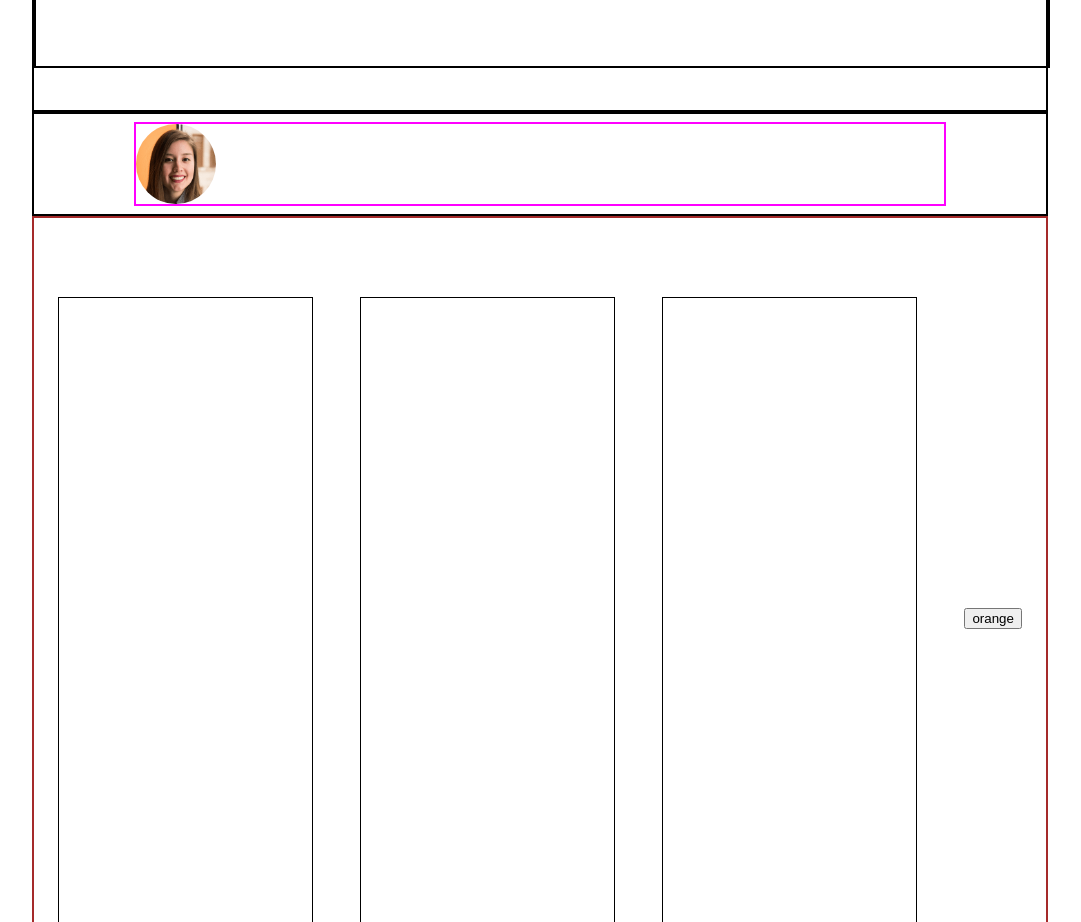
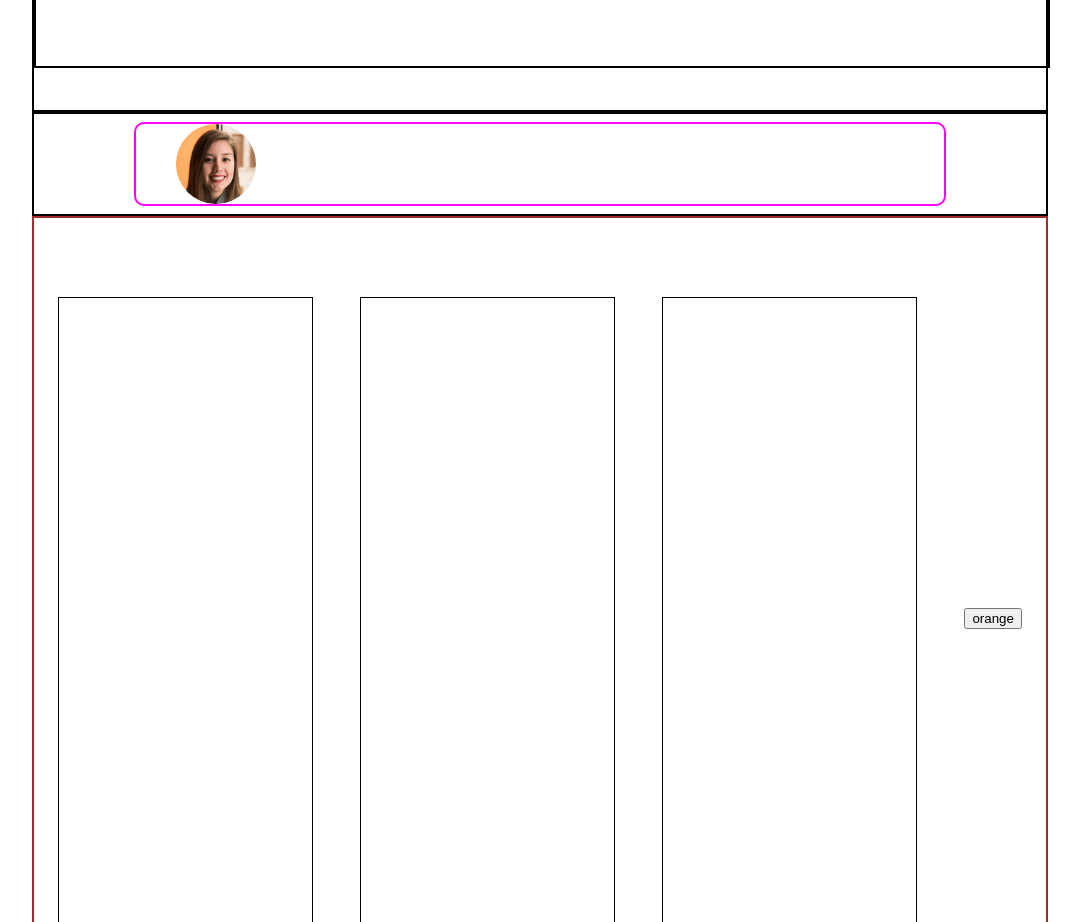
Before and after one commit to Simone-Corso/proj-html-vuejs, a Vue app: page / in a window 1280 px wide. Shown: the part 3300-4222 px from the top of the page, without its empty margins (100-1181 px from the left). Built offline with nearby package versions, Linux system fonts and the light colour scheme.

Commit message:
corretto il border per container-consultant e poi messo margin-left per image

```diff
--- a/src/components/BrandComponent.vue
+++ b/src/components/BrandComponent.vue
@@ -35,6 +35,8 @@
     <div class="container-marketing-consultant">
         <div class="container-consultant">
             <img src="/image/marketing-expert-cta.png" alt="expert-cta" class="image-expert-cta">
+
+
 
         </div>
 </div>
@@ -115,11 +117,13 @@ export default {
         height: 80px;
         width: 80%;
         border: 2px solid magenta;
+        border-radius: 10px;
     }
 
     .image-expert-cta{
         border-radius: 50%;
         height: 80px;
         width: auto;
+        margin-left: 2.5rem;
     }
 </style>
```
